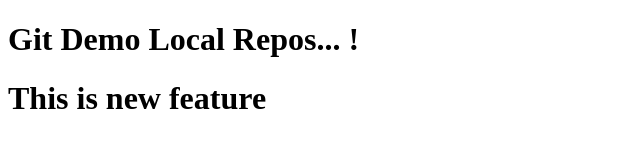
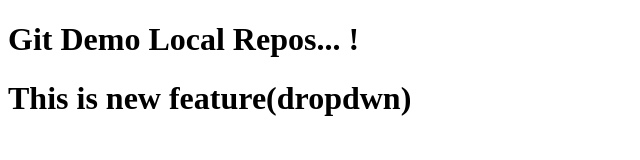
Before and after one commit to Geeker02/LocalRepo, a plain HTML site: page index.html in a window 1280 px wide. Shown: the whole page, without its empty margins (0-640 px from the left). Drawn offline with Linux system fonts and the light colour scheme.

Commit message:
Add dropdwn

```diff
--- a/index.html
+++ b/index.html
@@ -7,6 +7,6 @@
 </head>
 <body>
     <h1>Git Demo Local Repos... !</h1>
-    <h1>This is new feature</h1>
+    <h1>This is new feature(dropdwn) </h1>
 </body>
 </html>
```
